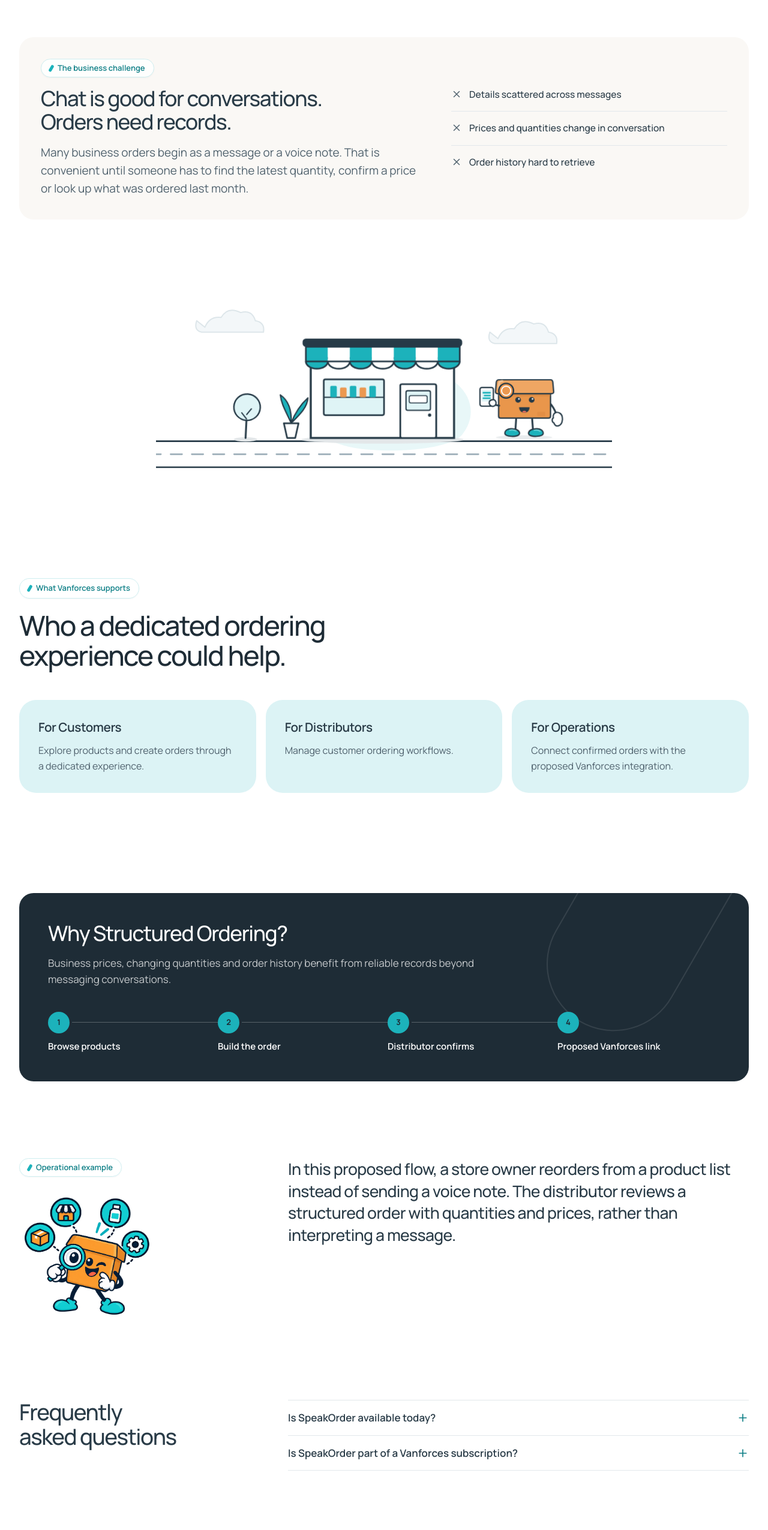
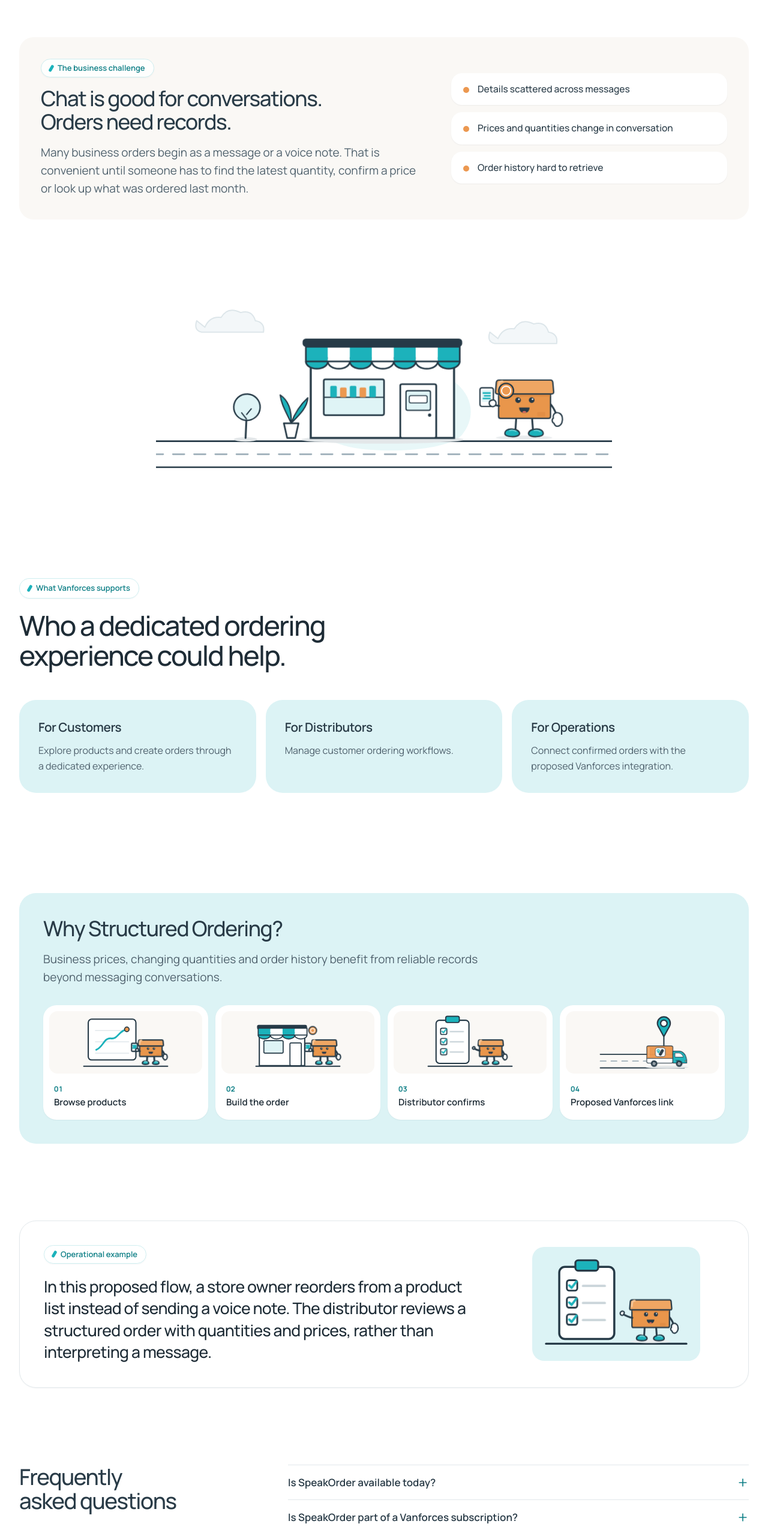
Before and after one commit to happydesigns62/Vanforces-Website, a Next.js app: page /platform/b2b-ordering in a window 1280 px wide. Shown: the part 855-3406 px from the top of the page at 60% size. Built offline with nearby package versions, Linux system fonts and the light colour scheme.

Commit message:
ui change

```diff
--- a/src/app/page.tsx
+++ b/src/app/page.tsx
@@ -22,7 +22,7 @@ export const metadata: Metadata = {
 
 function Explore() {
   return (
-    <section className="section bg-paper">
+    <section className="section bg-mist">
       <div className="wrap">
         <ExploreShowcase
           intro={
--- a/src/app/platform/page.tsx
+++ b/src/app/platform/page.tsx
@@ -5,7 +5,7 @@ import { Mascot } from "@/components/global/Mascot";
 import { ScrollReveal, ScreenshotReveal } from "@/components/motion/Reveal";
 import { TrustedStrip } from "@/components/customers/CustomerProof";
 import { ModuleCard } from "@/components/product/Cards";
-import { IntegrationDiagram } from "@/components/product/Diagrams";
+import { ConnectionHub } from "@/components/home/IntegrationsSection";
 import { MobileScreenshotFrame, WebScreenshotFrame } from "@/components/product/Frames";
 import { DevicePair } from "@/components/product/Visuals";
 import { phone, web } from "@/data/media";
@@ -114,7 +114,7 @@ export default function PlatformPage() {
       <section className="section">
         <div className="wrap">
           <SectionHeading eyebrow="Beyond the platform" title="Connected to the systems you already run." description="Vanforces can work alongside applicable ERP and accounting systems, with exact capabilities depending on the connector and implementation scope." className="mb-10" />
-          <IntegrationDiagram />
+          <ConnectionHub />
         </div>
       </section>
 
--- a/src/app/platform/use-cases/page.tsx
+++ b/src/app/platform/use-cases/page.tsx
@@ -3,6 +3,17 @@ import { Button } from "@/components/global/Button";
 import { CTASection, PageHero } from "@/components/global/Common";
 import { Mascot } from "@/components/global/Mascot";
 import { useCases } from "@/data/modules";
+import { Vignette, type VignetteKind } from "@/components/illustration/Vignettes";
+
+const caseScenes: Record<string, VignetteKind> = {
+  "field-sales-execution": "sell",
+  "direct-store-delivery": "deliver",
+  "customer-route-visits": "map",
+  "order-to-cash": "collect",
+  "warehouse-stock-control": "stock",
+  "offline-field-work": "plan",
+  "executive-visibility": "analyse",
+};
 
 export const metadata: Metadata = {
   title: "Use Cases",
@@ -35,7 +46,8 @@ export default function UseCasesPage() {
                 </span>
                 <div>
                   <h2 className="t-section !text-[clamp(1.5rem,1.3rem+0.8vw,2.125rem)]">{useCase.title}</h2>
-                  <Button href={useCase.link.href} variant="text" className="mt-4">
+                  <Vignette kind={caseScenes[useCase.id] ?? "plan"} className="mt-4 h-[84px] w-[122px] rounded-2xl bg-band-cyan" />
+                  <Button href={useCase.link.href} variant="text" className="mt-3">
                     {useCase.link.label}
                   </Button>
                 </div>
--- a/src/components/product/ModuleTemplate.tsx
+++ b/src/components/product/ModuleTemplate.tsx
@@ -1,20 +1,35 @@
-import { X } from "lucide-react";
 import { ScenePhoto } from "@/components/product/ScenePhoto";
 import { TrustedStrip } from "@/components/customers/CustomerProof";
 import { CTASection, DemoNotice, PageHero, SectionHeading } from "@/components/global/Common";
 import { ScrollReveal } from "@/components/motion/Reveal";
 import { FaqSection } from "@/components/commercial/FAQAccordion";
 import { RelatedModules } from "./Cards";
-import { WorkflowDiagram } from "./Diagrams";
 import { FeatureSet } from "./FeatureSet";
 import { HeroVisualView } from "./Visuals";
-import { Mascot } from "@/components/global/Mascot";
-import { mascots } from "@/data/media";
+import { Vignette, type VignetteKind } from "@/components/illustration/Vignettes";
 import type { Module } from "@/data/modules";
+
+// The small scene drawn for each step of a module's workflow. Modules not listed use the default order.
+const stepScenes: Record<string, VignetteKind[]> = {
+  "field-sales": ["plan", "map", "sell", "collect", "analyse"],
+  "van-sales": ["stock", "deliver", "sell", "collect", "stock", "analyse"],
+  routes: ["plan", "plan", "map", "read", "analyse"],
+  customers: ["read", "plan", "sell", "collect", "plan"],
+  orders: ["stock", "sell", "plan", "read", "sell"],
+  inventory: ["stock", "stock", "deliver", "stock", "analyse"],
+  delivery: ["plan", "plan", "deliver", "stock", "analyse"],
+  collections: ["read", "collect", "collect", "collect", "analyse"],
+  offline: ["stock", "map", "plan", "stock", "analyse"],
+  "b2b-ordering": ["read", "sell", "plan", "deliver"],
+  intelligence: ["read", "analyse", "analyse", "plan", "analyse"],
+  "control-room": ["map", "analyse", "read", "plan", "analyse"],
+};
+const defaultScenes: VignetteKind[] = ["plan", "stock", "sell", "deliver", "collect", "analyse"];
 
 /** Full product page. The composition changes with module.layout and module.heroLayout. */
 export function ModuleTemplate({ module: m }: { module: Module }) {
-  const [, exampleMascot] = mascots.modules[m.slug] ?? (["business", "signpost"] as const);
+  const scenes = stepScenes[m.slug] ?? defaultScenes;
+  const exampleScene = scenes[Math.min(2, scenes.length - 1)];
   return (
     <>
       <PageHero
@@ -47,10 +62,16 @@ export function ModuleTemplate({ module: m }: { module: Module }) {
                 <p className="lede mt-4">{m.challenge.body}</p>
               </ScrollReveal>
             </div>
-            <ul className="self-center">
+            <ul className="grid gap-3 self-center">
               {m.challenge.points.map((point, index) => (
-                <li key={point} data-reveal="" suppressHydrationWarning style={{ "--d": `${index * 90}ms` } as React.CSSProperties} className="flex items-start gap-3 border-b border-line py-4 text-[15.5px] font-medium last:border-b-0">
-                  <X aria-hidden="true" size={18} className="mt-0.5 shrink-0 text-muted" />
+                <li
+                  key={point}
+                  data-reveal=""
+                  suppressHydrationWarning
+                  style={{ "--d": `${index * 90}ms` } as React.CSSProperties}
+                  className="flex items-start gap-3.5 rounded-[18px] bg-white px-5 py-4 text-[15.5px] font-medium leading-snug shadow-[0_1px_2px_rgb(41_59_71/0.06)]"
+                >
+                  <span aria-hidden="true" className="mt-[7px] size-2.5 shrink-0 rounded-full bg-brand-orange" />
                   {point}
                 </li>
               ))}
@@ -71,28 +92,41 @@ export function ModuleTemplate({ module: m }: { module: Module }) {
 
       <section className="section-tight">
         <div className="wrap">
-          <div className="relative isolate overflow-hidden rounded-[24px] bg-navy-deep p-7 text-white md:p-12">
-            <span aria-hidden="true" className="capsule -right-16 -top-24 -z-10 h-56 w-[460px] border-2 border-white/10" />
+          <div className="rounded-[28px] bg-band-cyan p-6 md:p-10">
             <ScrollReveal>
               <h2 className="t-section max-w-3xl !text-[clamp(1.625rem,1.4rem+1vw,2.5rem)]">{m.workflow.heading}</h2>
-              <p className="mt-4 max-w-3xl text-[17px] leading-relaxed text-white/75">{m.workflow.body}</p>
+              <p className="lede mt-4 max-w-3xl">{m.workflow.body}</p>
             </ScrollReveal>
-            <div className="mt-10">
-              <WorkflowDiagram steps={m.workflow.steps} dark />
-            </div>
+            <ol className="mt-8 grid gap-3 sm:grid-cols-2 lg:grid-flow-col lg:auto-cols-fr">
+              {m.workflow.steps.map((step, index) => (
+                <li
+                  key={step}
+                  data-reveal=""
+                  suppressHydrationWarning
+                  style={{ "--d": `${index * 90}ms` } as React.CSSProperties}
+                  className="rounded-[22px] bg-white p-2.5 shadow-[0_1px_2px_rgb(41_59_71/0.06)]"
+                >
+                  <Vignette kind={scenes[index % scenes.length]} className="h-[104px] w-full rounded-[14px] bg-paper" />
+                  <div className="px-2 pb-2 pt-3">
+                    <span className="text-[12px] font-bold tabular-nums text-teal-deep">{String(index + 1).padStart(2, "0")}</span>
+                    <p className="mt-0.5 text-[15px] font-semibold leading-snug text-navy-deep">{step}</p>
+                  </div>
+                </li>
+              ))}
+            </ol>
           </div>
         </div>
       </section>
 
       <section className="section-tight">
-        <div className="wrap grid gap-6 lg:grid-cols-[minmax(0,4fr)_minmax(0,8fr)] lg:gap-16">
-          <ScrollReveal>
-            <p className="eyebrow">Operational example</p>
-            <Mascot name={exampleMascot} sizes="240px" className="mt-5 w-44 md:w-56" />
-          </ScrollReveal>
-          <ScrollReveal delay={90}>
-            <p className="text-[clamp(1.25rem,1.1rem+0.7vw,1.75rem)] font-medium leading-snug tracking-tight">{m.example}</p>
-          </ScrollReveal>
+        <div className="wrap">
+          <div className="grid items-center gap-6 rounded-[28px] border border-line bg-white p-6 shadow-[0_1px_2px_rgb(41_59_71/0.05)] md:p-10 lg:grid-cols-[minmax(0,8fr)_minmax(0,4fr)] lg:gap-14">
+            <ScrollReveal>
+              <p className="eyebrow">Operational example</p>
+              <p className="mt-5 text-pretty text-[clamp(1.25rem,1.1rem+0.7vw,1.75rem)] font-medium leading-snug tracking-[-0.025em] text-navy-deep">{m.example}</p>
+            </ScrollReveal>
+            <Vignette kind={exampleScene} className="mx-auto h-[190px] w-full max-w-[280px] rounded-[20px] bg-band-cyan p-2" />
+          </div>
         </div>
       </section>
 
--- a/src/data/nav-extras.ts
+++ b/src/data/nav-extras.ts
@@ -109,6 +109,25 @@ export const moduleIcons: Record<string, LucideIcon> = {
   "business-command-center": LayoutDashboard,
 };
 
+/** Which small scene belongs to a module, matched by the last part of the page address. */
+export const moduleScenes: Record<string, string> = {
+  "field-sales": "sell",
+  "van-sales": "deliver",
+  routes: "map",
+  customers: "read",
+  orders: "sell",
+  invoices: "collect",
+  inventory: "stock",
+  delivery: "deliver",
+  collections: "collect",
+  settlements: "collect",
+  offline: "plan",
+  "b2b-ordering": "sell",
+  intelligence: "analyse",
+  "control-room": "read",
+  "business-command-center": "analyse",
+};
+
 export type NavPromo = { pill: string; title: string; link: string; href: string };
 
 /** The tinted card on the right of each dropdown. All wording is taken from the matching page on the site. */
```
Also changed, not shown: src/app/business-command-center/page.tsx (+9 -8 lines), src/components/product/Cards.tsx (+8 -3 lines).
